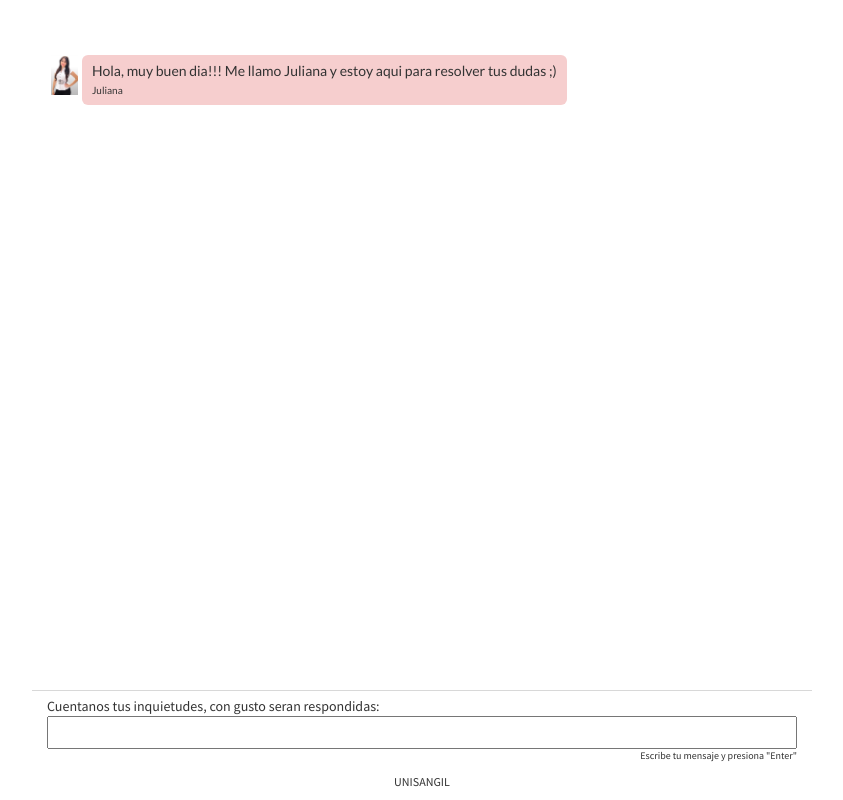
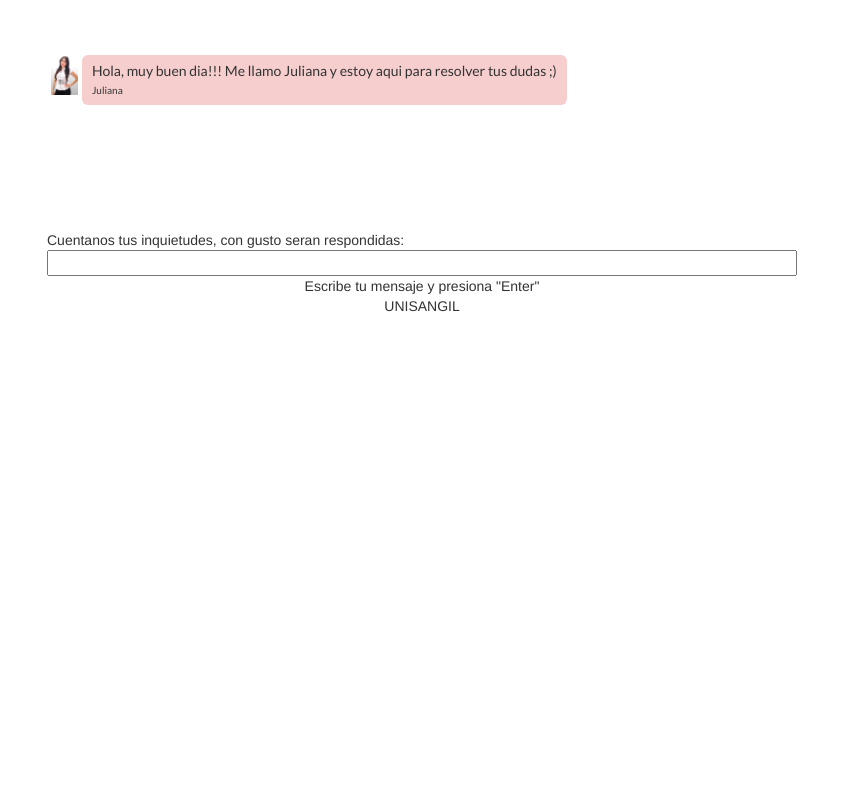
Before and after one commit to ferney/sistemas, a plain HTML site: page eliza-gh-pages/index.html in a window 1280 px wide. Shown: the whole page, without its empty margins (218-1061 px from the left). Drawn offline with Linux system fonts and the light colour scheme.

Commit message:
Add files via upload

```diff
--- a/eliza-gh-pages/index.html
+++ b/eliza-gh-pages/index.html
@@ -3,52 +3,33 @@
 <link href="https://fonts.googleapis.com/css?family=Source+Sans+Pro" rel="stylesheet">
 <link href="https://fonts.googleapis.com/css?family=Lato" rel="stylesheet">
 <link rel="stylesheet" href="assets/css/bootstrap.min.css" integrity="sha384-BVYiiSIFeK1dGmJRAkycuHAHRg32OmUcww7on3RYdg4Va+PmSTsz/K68vbdEjh4u" crossorigin="anonymous">
-
-
-
 <link rel="stylesheet" href="./assets/css/main.css"/>
-<link rel="stylesheet" href="./assets/css/send.css"/>
 <link rel="stylesheet" href="./assets/css/chat.css"/>
 <meta charset="utf-8"/>
 </head>
 <body id="body">
-
 <div class="container">
 	<div class="row chat-row">
 		<div class="col-md-8 col-md-offset-2">
-
 			<span id="chat-area"></span>
-
 		</div>
 	</div>
 </div>
-
-<!-- Area to send a message and ownership info -->
+<!-- Area donde se muestra la informacion del chat y tambien los textos predeterinados -->
 <div class="container send-wrapper">
 	<div class="row">
 		<div class="col-md-8 col-md-offset-2 send-inner-wrapper">
 			<p class="send-message-help-text">Cuentanos tus inquietudes, con gusto seran respondidas:</p>
-			<input type="text" class="send-textbox" />
-			<p class="send-message-help-below-text text-right">Escribe tu mensaje y presiona "Enter"</p>
-			<p class="bottom-label text-center">UNISANGIL</p>
+			<input type="text"   style="width:100%;"        class="send-textbox" />
+			<center><p>Escribe tu mensaje y presiona "Enter"</p>
+			<p>UNISANGIL</p></center>
 		</div>
 	</div>
 </div>
-
-<!-- notifications.js appends notification html elements to this
-<span id="notification-area">
-</span>-->
-
-
-<!-- Common Libraries -->
+<!-- otras librerias de uso necesario-->
 <script src="js/jquery.min.js"></script>
 <script src="js/bootstrap.min.js" integrity="sha384-Tc5IQib027qvyjSMfHjOMaLkfuWVxZxUPnCJA7l2mCWNIpG9mGCD8wGNIcPD7Txa" crossorigin="anonymous"></script>
-<!-- Main Eliza Script -->
 <script src="./js/eliza.js"></script>
-<!-- Script that manages user actions -->
 <script src="./js/actions.js"></script>
-
-<!-- Scripts that generates html to notify user -->
-<script src="./js/notifications.js"></script>
 </body>
 </html>
--- a/eliza-gh-pages/js/actions.js
+++ b/eliza-gh-pages/js/actions.js
@@ -70,17 +70,15 @@ function displayChat(){
 	$('#body').scrollTop($('#body')[0].scrollHeight);
 	//console.log($('#body')[0].scrollHeight);
 }
-/*
- * HTML for Eliza's message
- */
+
+
+
 function getElizaMessageHTML(message){
 	return '<div class="chat-message-outter-wrapper"><img src="./assets/imgs/girl.jpg" class="chat-message-icon"><div class="chat-message-wrapper eliza-message"><p class="chat-message-text text-left">' + message + '</p><p class="chat-user-text">Juliana</p></div></div>';
 }
-/*
- * HTML for User's message
- */
+
 function getUserMessageHTML(message){
-	return '<div class="chat-message-outter-wrapper text-right"><div class="chat-message-wrapper you-message"><p class="chat-message-text text-left">' + message + '</p><p class="chat-user-text">You</p></div><img src="./assets/imgs/laptop.png" class="chat-message-icon"></div>';
+	return '<div class="chat-message-outter-wrapper text-right"><div class="chat-message-wrapper you-message"><p class="chat-message-text text-left">' + message + '</p><p class="chat-user-text">Tu</p></div><img src="./assets/imgs/laptop.png" class="chat-message-icon"></div>';
 }
 /*
  * Empty user send textbox
```
